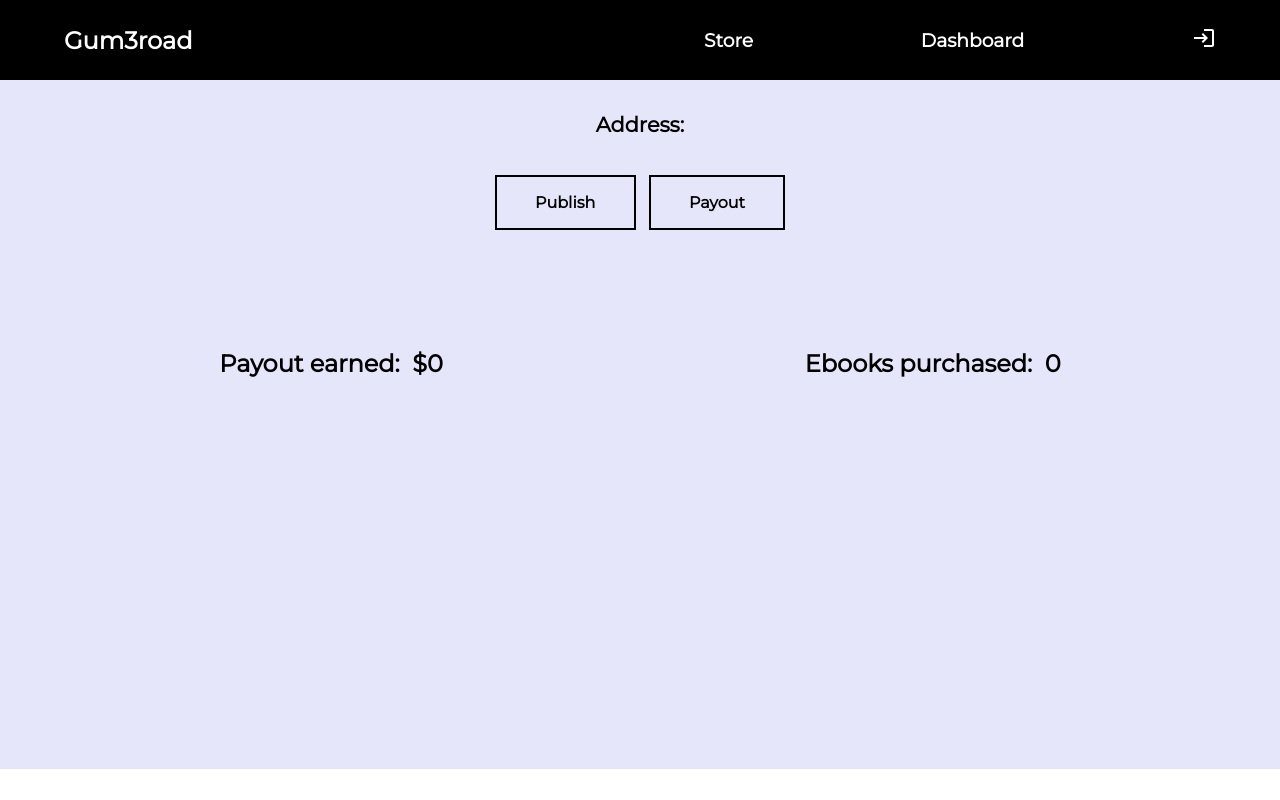
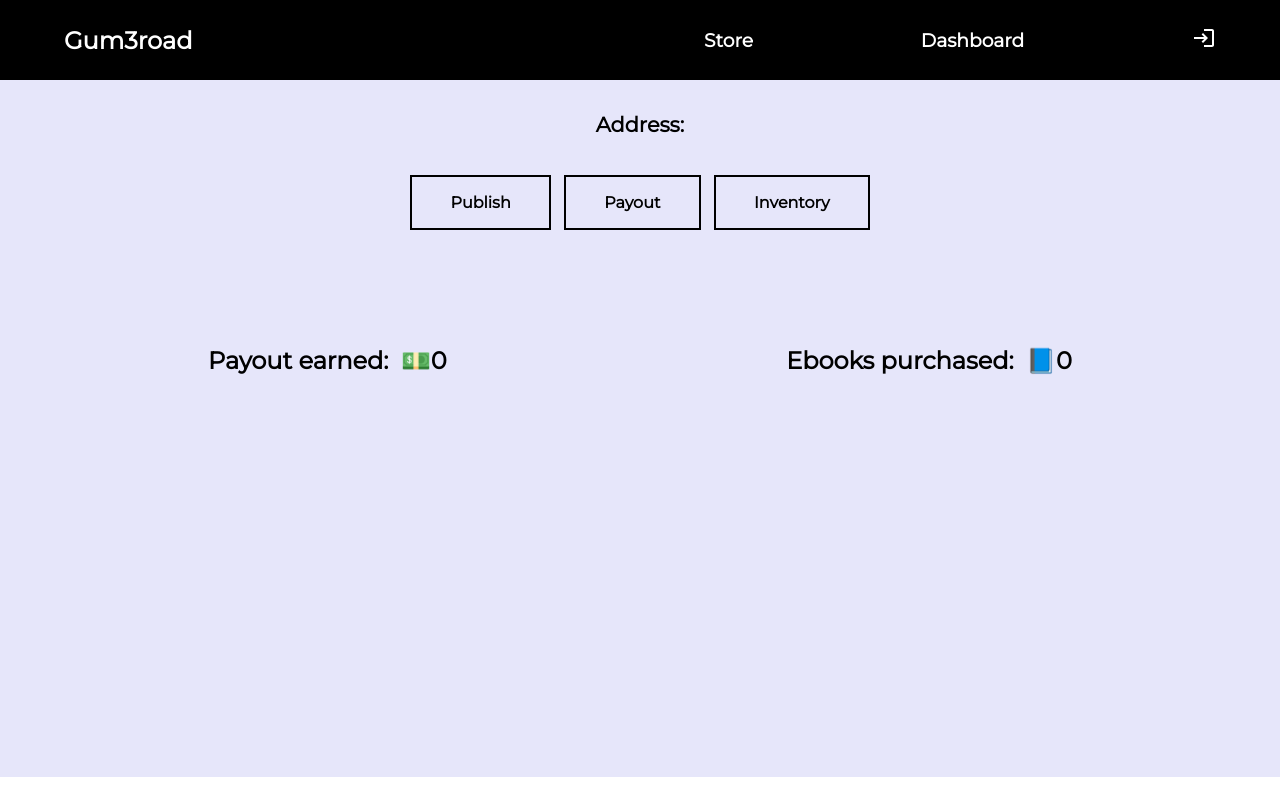
Before and after one commit to anshss/Gum3road, a Next.js app: page /payout in a window 1280 px wide. Built offline with nearby package versions, Linux system fonts and the light colour scheme.

Commit message:
added inventory

```diff
--- a/components/dashboard.js
+++ b/components/dashboard.js
@@ -19,6 +19,7 @@ export default function Dashboard(){
             <div className={styles.btngrp}>
                 <Link href='/publish'><h2>Publish</h2></Link>
                 <Link href='/payout'><h2>Payout</h2></Link>
+                <Link href='/inventory'><h2>Inventory</h2></Link>
             </div>
         </div>
         </>
--- a/pages/payout.js
+++ b/pages/payout.js
@@ -10,8 +10,8 @@ export default function Payout() {
         <>
             <Dashboard />
             <div className={styles.payout}>
-                <h2>Payout earned:&nbsp;&nbsp;${Earnings}</h2>
-                <h2>Ebooks purchased:&nbsp;&nbsp;{ItemsSold}</h2>
+                <h2>Payout earned:&nbsp;&nbsp;💵{Earnings}</h2>
+                <h2>Ebooks purchased:&nbsp;&nbsp;📘{ItemsSold}</h2>
             </div>
         </>
     );
--- a/pages/publish.js
+++ b/pages/publish.js
@@ -23,7 +23,7 @@ export default function Publish() {
                     <input name="price" placeholder="Matic" required/>
                     <label>Cover image</label>
                     <input type="file" name="coverimg" required/>
-                    <input type="submit" className={styles.submitbtn} />
+                    <input type="submit" className={styles.submitbtn} value="Publish🚀" />
                 </form>
             </div>
         </>
--- a/styles/dashboard.module.scss
+++ b/styles/dashboard.module.scss
@@ -24,10 +24,14 @@
     }
 }
 
+.payout, .inventory, .publish{
+    background-color: lavender;
+    padding: 0rem 2.4rem;
+    min-height: 63.5vh;
+    min-width: 100%;
+}
+
 .publish{
-    background-color: lavender;
-    max-width: 100vw;
-    min-height: 62.5vh;
 
     form{
         background-color:white;
@@ -64,11 +68,15 @@
     }
 }
 
+
+
 .payout{
-    background-color: lavender;
     display: flex;
     flex-direction: row;
     justify-content: space-around;
-    padding: 5rem 2.4rem;
-    min-height: 62.5vh;
+    padding-top: 6%;
 }
+
+.inventory{
+
+}
--- a/styles/home.module.scss
+++ b/styles/home.module.scss
@@ -23,7 +23,7 @@
 
 
 .first {
-  background-color: #ff90e8;
+  background-color: #ec90d9;
   min-height: 100vh;
   min-width: 100%;
   display: flex;
```
Also changed, not shown: pages/inventory.js (added, +16 -0 lines), public/waves.svg (added).
